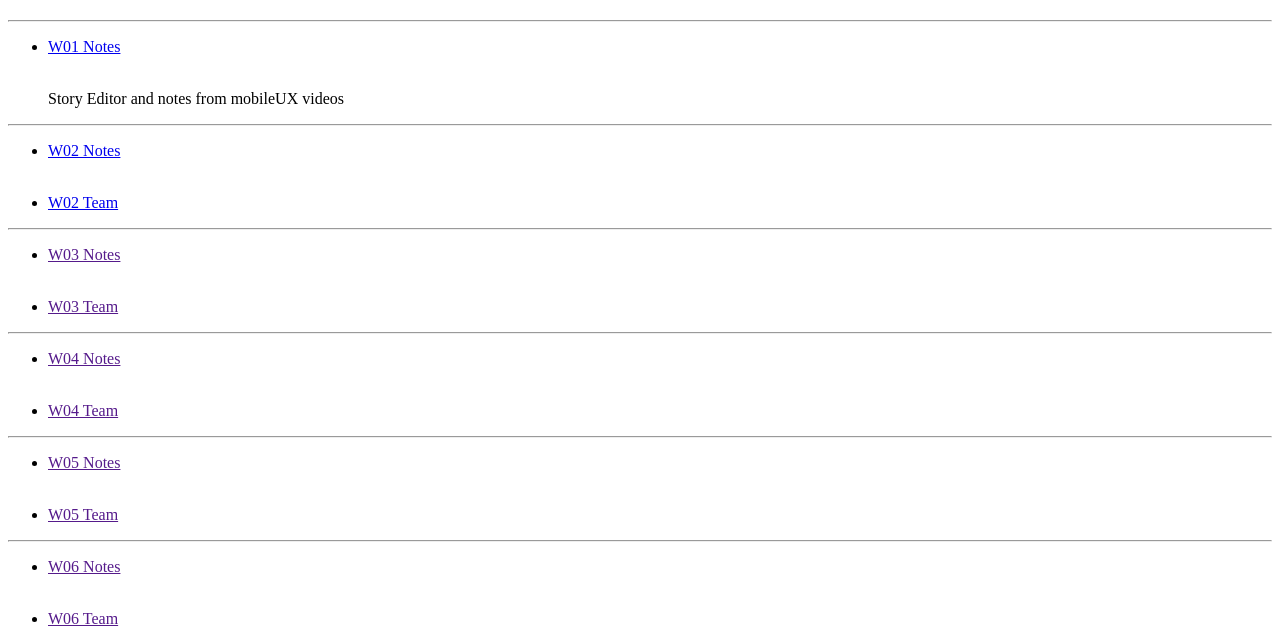
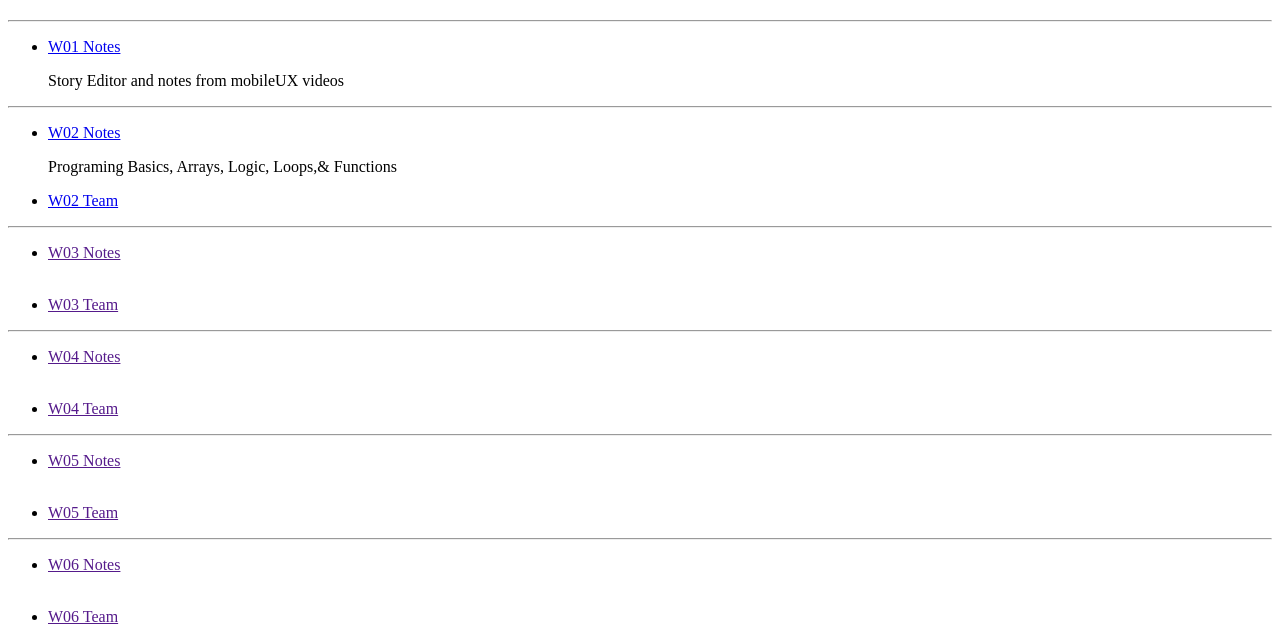
Before and after one commit to jenlebaron/WDD-330, a plain HTML site: page index.html in a window 1280 px wide. Shown: the part 157-797 px from the top of the page. Drawn offline with Linux system fonts and the light colour scheme.

Commit message:
added topics of week2

```diff
--- a/index.html
+++ b/index.html
@@ -19,15 +19,15 @@
     <div>
         <div id="wk1">
             <ul>
-                <li><a href="/Week 1/wk01_notes.txt">W01 Notes</a></li><br>
+                <li><a href="/Week 1/wk01_notes.txt">W01 Notes</a></li>
                 <p>Story Editor and notes from mobileUX videos</p>
             </ul>
         </div>
 
         <div id="wk2"><hr>
             <ul>
-                <li><a href="/Week 2/w02_notes.txt">W02 Notes</a></li><br>
-                <p></p>
+                <li><a href="/Week 2/w02_notes.txt">W02 Notes</a></li>
+                <p>Programing Basics, Arrays, Logic, Loops,& Functions</p>
                 <li><a href="/Week 2/w02_team.html">W02 Team</a></li>
             </ul>
         </div>
```
